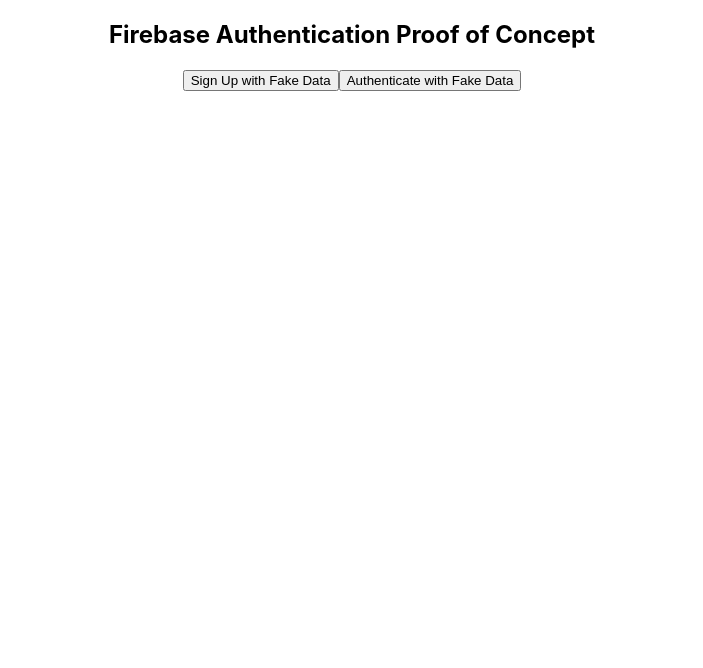
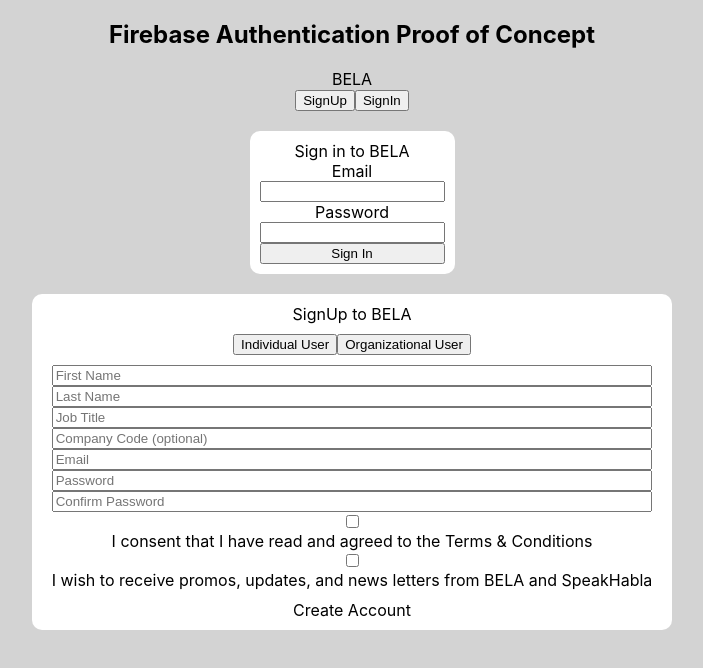
Before and after one commit to Team-2-MegaDevs/authentication-poc, a React (Create React App) app: page / in a window 1280 px wide. Shown: the top 668 px of the page, without its empty margins (288-991 px from the left). Built offline with nearby package versions, Linux system fonts and the light colour scheme.

Commit message:
Created SignIn and SignUp component bones

```diff
--- a/src/components/App/App.js
+++ b/src/components/App/App.js
@@ -1,7 +1,8 @@
 import React from "react";
 import { authenticateUser, signUpUser } from "../../firebase/firebase-utils";
 import "./App.css";
-
+import SignIn from "../SignIn/SignIn"
+import SignUp from "../SignUp/SignUp"
 function App() {
 	//sample user object
 	const samplePassword = "456465165";
@@ -17,10 +18,8 @@
 		type: "individual",
 		isEmployee: true,
 	};
-
-	return (
-		<div className='App'>
-			<h2>Firebase Authentication Proof of Concept</h2>
+	/**
+	 * <h2>Firebase Authentication Proof of Concept</h2>
 			<button
 				onClick={() => signUpUser(sampleData.email, samplePassword, sampleData)}
 			>
@@ -31,6 +30,18 @@
 			>
 				Authenticate with Fake Data
 			</button>
+	 */
+
+	return (
+		<div className='App'>
+			<h2>Firebase Authentication Proof of Concept</h2>
+			<div className="signInHeader">
+                <div className="headerLeftSide">BELA</div>
+                <button className="headerRightSide">SignUp</button>
+				<button className="headerRightSide">SignIn</button>
+            </div>
+			<SignIn/>
+			<SignUp/>
 		</div>
 	);
 }
--- /dev/null
+++ b/src/components/SignIn/SignIn.css
@@ -0,0 +1,22 @@
+.signInPage{
+    width: 100%;
+    display: flex;
+    justify-content: center;
+    margin-top: 10px;
+    margin-bottom: 10px;
+}
+.signInBox{
+    background-color: white;
+    padding: 10px;
+    border-radius: 10px;
+    display: flex;
+    flex-direction: column;
+    margin-top: 10px;
+    margin-bottom: 10px;
+}
+.typeOfUserRow{
+    display: flex;
+    flex-direction: row;
+    justify-content: center;
+    margin-bottom: 10px;
+}
--- /dev/null
+++ b/src/components/SignIn/SignIn.js
@@ -0,0 +1,20 @@
+import React from 'react'
+import './SignIn.css'
+export default function SignIn() {
+    return (
+        <div>
+
+            <div className="signInPage">
+                <div className="signInBox">
+                    <div className="signInTitle"> Sign in to BELA </div>
+                    <div>Email</div>
+                    <input type="text"/>
+                    <div>Password</div>
+                    <input type="text"/>
+                    <button>Sign In</button>
+
+                </div>
+            </div>
+        </div>
+    )
+}
--- /dev/null
+++ b/src/components/SignUp/SignUp.css
@@ -0,0 +1,19 @@
+.signUpPage{
+    width: 100%;
+    display: flex;
+    justify-content: center;
+}
+.signUpBox{
+    background-color: white;
+    padding: 10px;
+    border-radius: 10px;
+    display: flex;
+    flex-direction: column;
+}
+.signUpForm{
+    background-color: white;
+    padding: 10px;
+    border-radius: 10px;
+    display: flex;
+    flex-direction: column;
+}
--- /dev/null
+++ b/src/components/SignUp/SignUp.js
@@ -0,0 +1,32 @@
+import React from 'react'
+import './SignUp.css'
+export default function SignUp() {
+    return (
+        <div className="signUpPage">
+
+            <div className="signUpBox">
+
+                    <div> SignUp to BELA </div>
+                    <div className="signUpForm">
+                        <div className="typeOfUserRow">
+                            <button>Individual User</button>
+                            <button>Organizational User</button>
+                        </div>
+
+                        <input type="text" placeholder="First Name"/>
+                        <input type="text" placeholder="Last Name"/>
+                        <input type="text" placeholder="Job Title"/>
+                        <input type="text" placeholder="Company Code (optional)"/>
+                        <input type="text" placeholder="Email"/>
+                        <input type="text" placeholder="Password"/>
+                        <input type="text" placeholder="Confirm Password"/>
+                        <input type="checkbox" id="accept" name="accept"/> I consent that I have read and agreed to the Terms &amp; Conditions
+                        <input type="checkbox" id="accept" name="accept"/> I wish to receive promos, updates, and news letters from BELA and SpeakHabla
+                    </div>
+                    <div>Create Account</div>
+
+
+            </div>
+        </div>
+    )
+}
--- a/src/index.css
+++ b/src/index.css
@@ -5,4 +5,5 @@
 		sans-serif;
 	-webkit-font-smoothing: antialiased;
 	-moz-osx-font-smoothing: grayscale;
+	background-color: lightgrey;
 }
```
Also changed, not shown: 2 other files (tests, documents, lock files or other folders).
